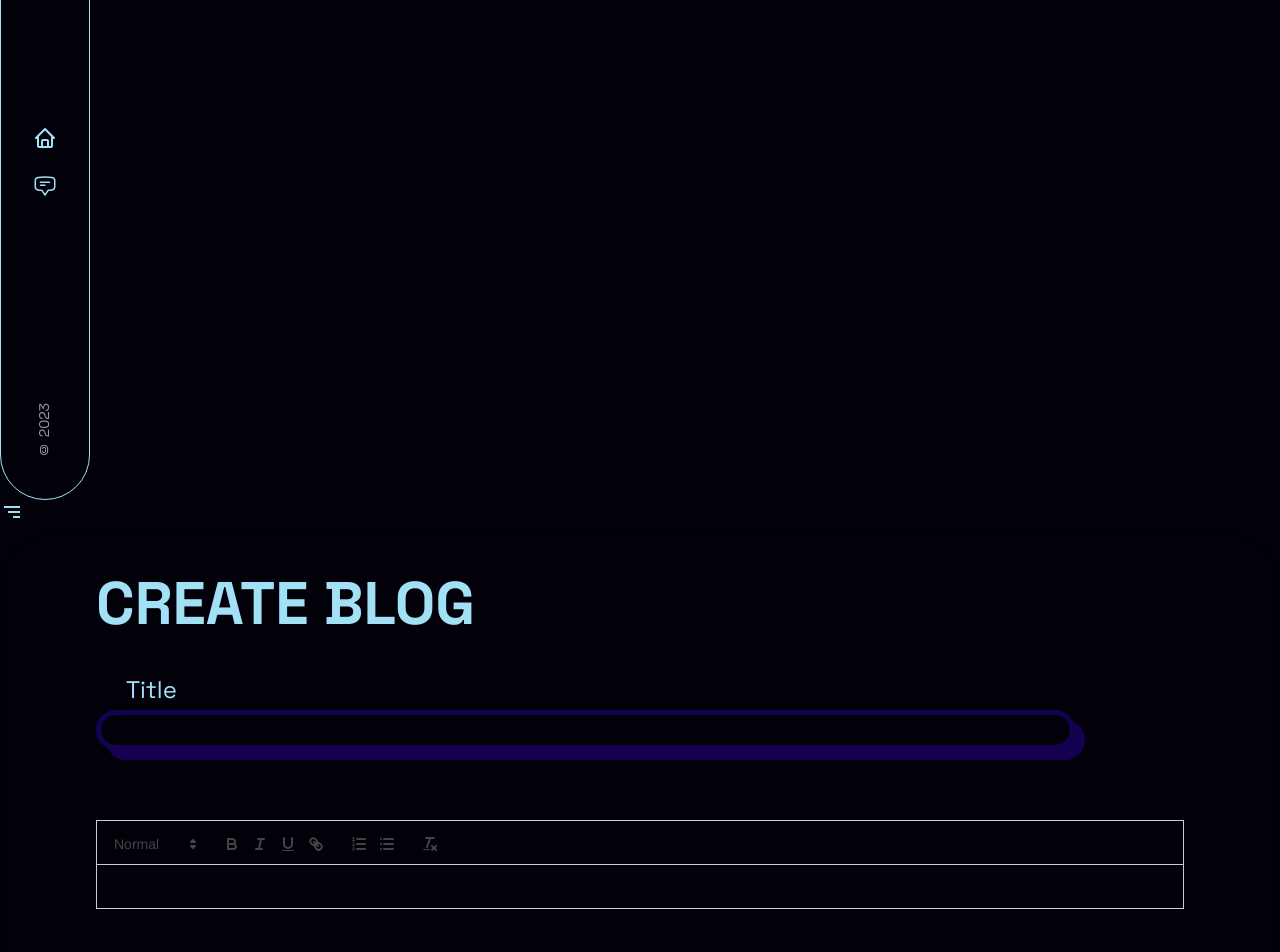
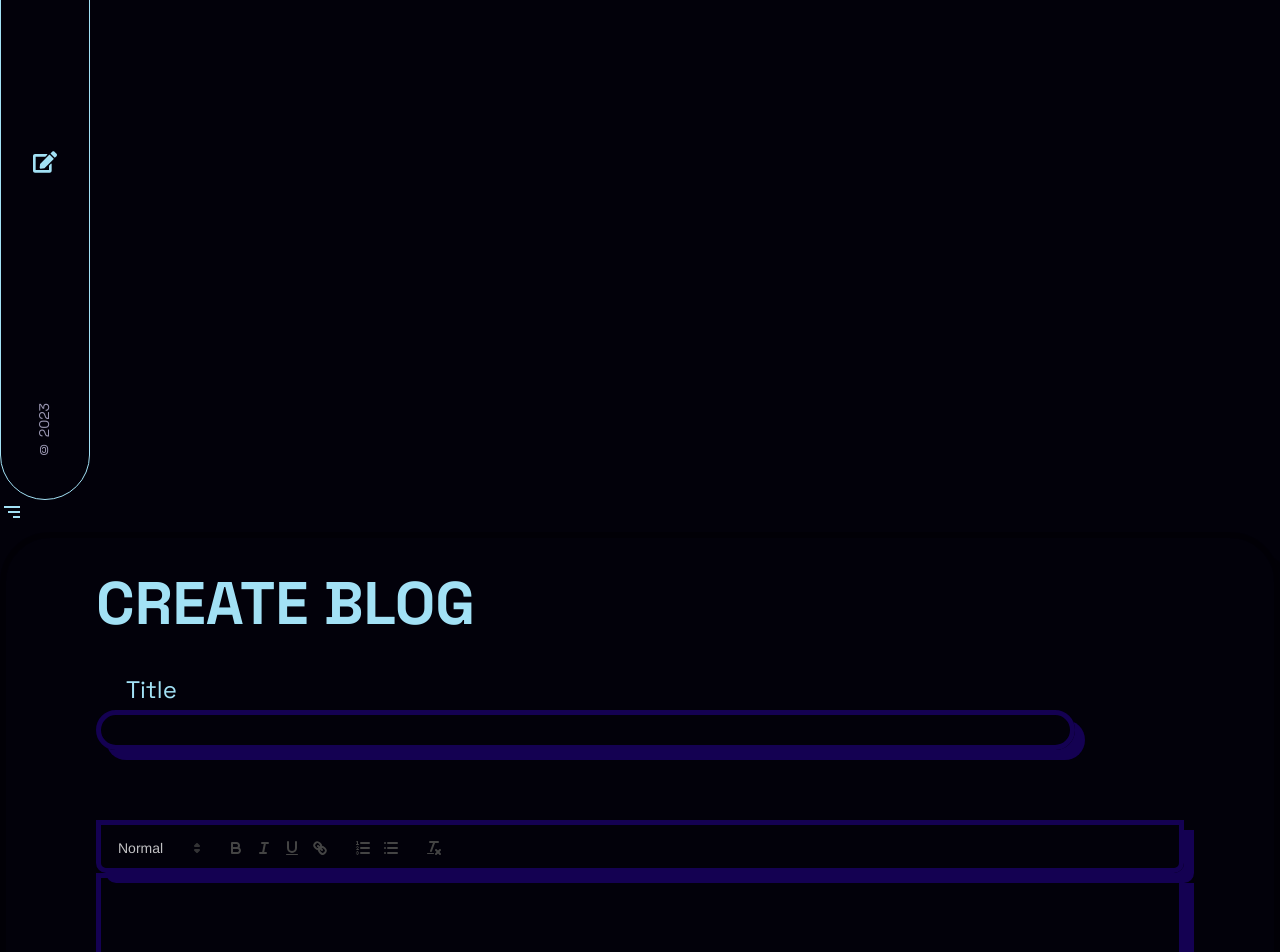
Before and after one commit to Raiyan109/raiyan-portfolio-fe, a React (Vite) app: page /admin-dashboard/create-blog in a window 1280 px wide. Shown: the part 140-1092 px from the top of the page. Built offline with nearby package versions, Linux system fonts and the light colour scheme.

Commit message:
blog details

```diff
--- a/package.json
+++ b/package.json
@@ -16,6 +16,7 @@
     "aos": "^2.3.4",
     "axios": "^1.7.7",
     "framer-motion": "^10.16.15",
+    "html-react-parser": "^5.1.18",
     "react": "^18.2.0",
     "react-countup": "^6.5.0",
     "react-dom": "^18.2.0",
--- a/src/components/blog/BlogDetails.jsx
+++ b/src/components/blog/BlogDetails.jsx
@@ -1,46 +1,58 @@
 import { useEffect, useState } from "react"
 import { useParams } from "react-router-dom"
-
+import parse from "html-react-parser";
+import axios from "axios";
 
 const BlogDetails = () => {
     const { id } = useParams()
     const [blog, setBlog] = useState()
 
     useEffect(() => {
-        fetch(`https://raiyan-portfolio-be.vercel.app/api/v1/blog/${id}`)
-            .then(res => res.json())
-            .then(data => setBlog(data.data))
-    }, [])
+        (async () => {
+            try {
+                const res = await axios.get(`https://raiyan-portfolio-be.vercel.app/api/v1/blog/${id}`);
+                console.log(res.data.data);
+                setBlog(res.data.data);
+
+            } catch (error) {
+                console.error('Error fetching projects:', error);
+            }
+        })();
+    }, [id]);
+
+    console.log(blog);
+
 
     return (
-        <div>
-            <header className="bg-white shadow">
-                <div className="container mx-auto px-4 py-6">
-                    <h1 className="text-2xl font-bold text-gray-800">Header</h1>
-                </div>
-            </header>
-            <main className="container mx-auto px-4 py-8">
-                <div className="flex flex-wrap -mx-4">
-                    <div className="w-full lg:w-2/3 px-4">
-                        <h2 className="text-4xl font-bold mb-4">{blog?.title}</h2>
-                        <p className="text-gray-500 text-xl">{blog?.body}
+        <div className="max-w-screen-xl mx-auto p-5 sm:p-10 md:p-16 relative">
+            <div className="bg-cover bg-center text-center overflow-hidden"
+
+            >
+                <img src="https://api.time.com/wp-content/uploads/2020/07/never-trumpers-2020-election-01.jpg?quality=85&amp;w=1201&amp;h=676&amp;crop=1" alt="" />
+            </div>
+            <div className="max-w-3xl mx-auto">
+                <div
+                    className="mt-3 rounded-b lg:rounded-b-none lg:rounded-r flex flex-col justify-between leading-normal">
+                    <div className="bg-[#140152] relative top-0 -mt-32 p-5 sm:p-10">
+                        <h1 href="#" className=" font-bold text-3xl mb-2">{blog?.title}</h1>
+                        <p className=" text-xs mt-2">Written By:
+                            <a href="#"
+                                className="text-indigo-600 font-medium hover:text-gray-900 transition duration-500 ease-in-out">
+                                Raiyan Kabir
+                            </a> at
+                            <a href="#"
+                                className="text-xs text-indigo-600 font-medium hover:text-gray-900 transition duration-500 ease-in-out">
+                                {blog?.createdAt}
+                            </a>
+                        </p>
+
+                        <p className="text-base leading-8 my-5">
+                            {blog?.body && parse(blog?.body)}
                         </p>
                     </div>
-                    <div className="w-full lg:w-1/3 px-4">
-                        <h3 className="text-lg font-bold mb-4">Sidebar</h3>
-                        <ul className="list-disc pl-4">
-                            <li>Item 1</li>
-                            <li>Item 2</li>
-                            <li>Item 3</li>
-                        </ul>
-                    </div>
+
                 </div>
-            </main>
-            {/* <footer className="bg-white shadow">
-                <div className="container mx-auto px-4 py-6">
-                    <p className="text-gray-700">Footer</p>
-                </div>
-            </footer> */}
+            </div>
         </div>
     )
 }
--- a/src/components/createBlog/CreateBlog.jsx
+++ b/src/components/createBlog/CreateBlog.jsx
@@ -56,7 +56,7 @@ const CreateBlog = () => {
                             </div>
                         </div>
 
-                        <div className="col">
+                        <div className="col pb-32">
                             <div className="form-group">
                                 <ReactQuill theme="snow" value={body} onChange={setBody} />
                             </div>
--- a/src/components/createBlog/createBlog.css
+++ b/src/components/createBlog/createBlog.css
@@ -97,6 +97,60 @@
     transition: all 0.4s;
 }
 
+/* React Quill style customization */
+
+.quill>* {
+    /* border-color: inherit !important;
+    color: inherit !important; */
+    border: 5px solid var(--first-color) !important;
+    box-shadow: 10px 10px 0 var(--first-color) !important;
+
+}
+
+.quill>.ql-toolbar {
+    /* border radius of the toolbar /
+    border-radius: 10px 10px 0 0;
+    }
+    .quill > .ql-container {
+    / border radius of the container and for font size*/
+    font-size: inherit;
+    border-radius: 0 0 10px 10px;
+}
+
+.ql-toolbar.ql-snow .ql-picker-label {
+    color: inherit !important;
+    opacity: 0.76;
+}
+
+.ql-snow .ql-picker {
+    color: inherit !important;
+}
+
+.quill>.ql-container>.ql-editor {
+    height: 140px !important;
+}
+
+.quill>.ql-container>.ql-editor.ql-blank::before {
+    /* for placeholder /
+    color: inherit;
+    }
+    .ql-snow.ql-toolbar button svg {
+    opacity: 0.76;
+    color: currentColor;
+    }
+    .ql-snow .ql-stroke {
+    / for the border of the editor /
+    stroke: currentColor !important;
+    }
+    .ql-snow .ql-fill {
+    / for the bg color /
+    fill: currentColor !important;
+    }
+    .ql-picker-item {
+    / for dropdown */
+    color: #444 !important;
+}
+
 @media screen and (max-width: 900px) {
     .card .blogRow {
         grid-template-columns: repeat(auto-fit, minmax(70%, 1fr));
--- a/src/components/layout/dashboard/AdminSidebar.jsx
+++ b/src/components/layout/dashboard/AdminSidebar.jsx
@@ -1,7 +1,5 @@
-import { BiHome, BiUser, BiBriefcase, BiLayer, BiMenuAltRight } from 'react-icons/bi'
-import { FaUserGraduate } from 'react-icons/fa'
-
-import { HiOutlineChatBubbleBottomCenterText } from 'react-icons/hi2'
+import { BiHome, BiMenuAltRight } from 'react-icons/bi'
+import { FaEdit } from "react-icons/fa";
 import './adminSidebar.css'
 import { useEffect, useRef, useState } from 'react'
 import { motion } from "framer-motion";
@@ -47,17 +45,10 @@ const AdminSidebar = () => {
                         <ul className='nav__list'>
                             <li className='nav__item'>
                                 <Link to='/admin-dashboard/create-blog' className="nav__link">
-                                    <BiHome />
+                                    <FaEdit />
                                 </Link>
                             </li>
 
-
-
-                            <li className='nav__item'>
-                                <a href="#contact" className="nav__link">
-                                    <HiOutlineChatBubbleBottomCenterText />
-                                </a>
-                            </li>
 
                         </ul>
                     </div>
--- a/src/components/sidebar/Sidebar.jsx
+++ b/src/components/sidebar/Sidebar.jsx
@@ -1,5 +1,5 @@
 import { BiHome, BiUser, BiBriefcase, BiLayer, BiMenuAltRight } from 'react-icons/bi'
-import { FaUserGraduate } from 'react-icons/fa'
+import { FaUserGraduate, FaLightbulb } from 'react-icons/fa'
 import { MdEditNote } from 'react-icons/md'
 import { HiOutlineChatBubbleBottomCenterText } from 'react-icons/hi2'
 import './sidebar.css'
@@ -59,6 +59,12 @@ const Sidebar = () => {
                             <li className='nav__item'>
                                 <a href="#services" className="nav__link">
                                     <BiBriefcase />
+                                </a>
+                            </li>
+
+                            <li className='nav__item'>
+                                <a href="#skills" className="nav__link">
+                                    <FaLightbulb />
                                 </a>
                             </li>
 
```
Also changed, not shown: 2 other files (tests, documents, lock files or other folders).
